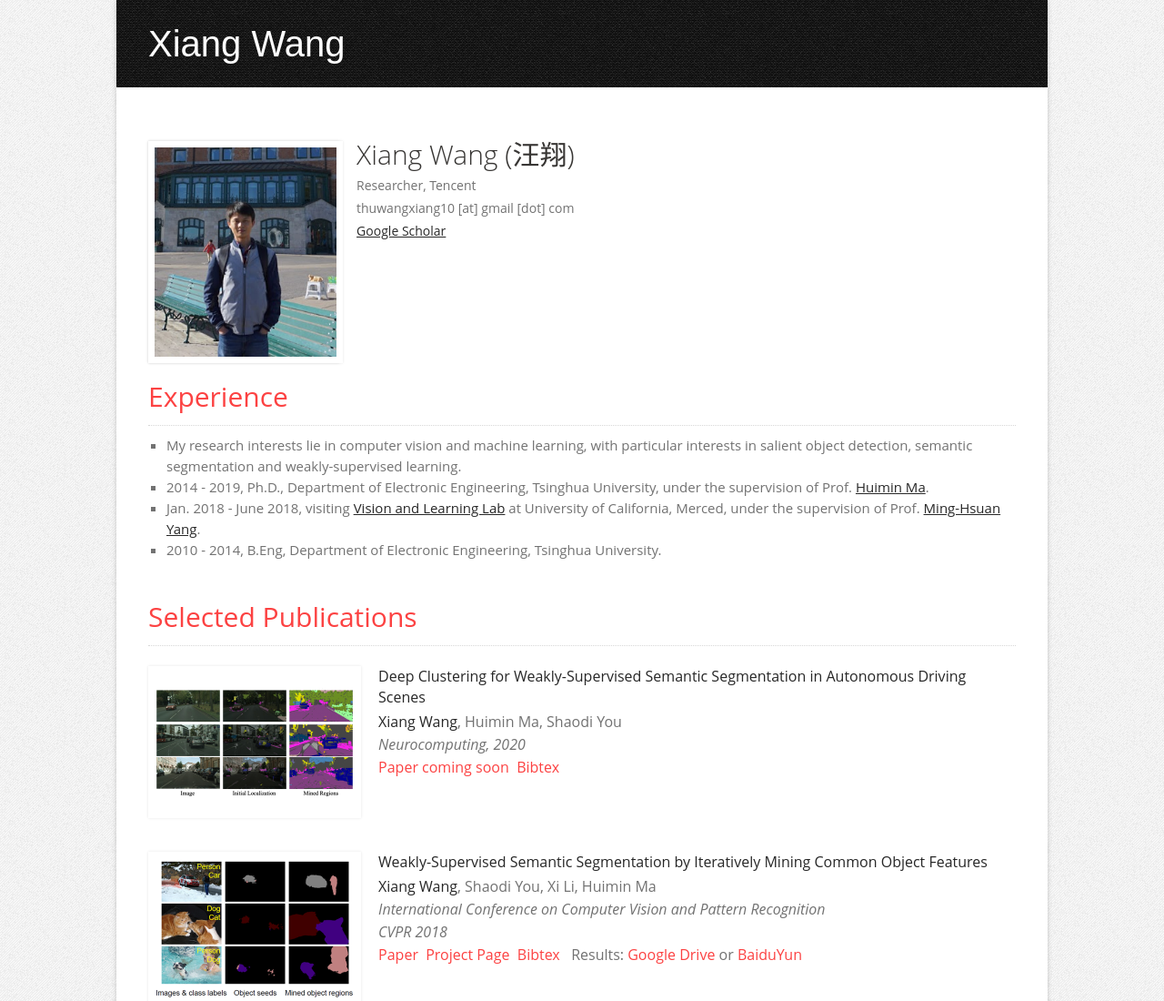
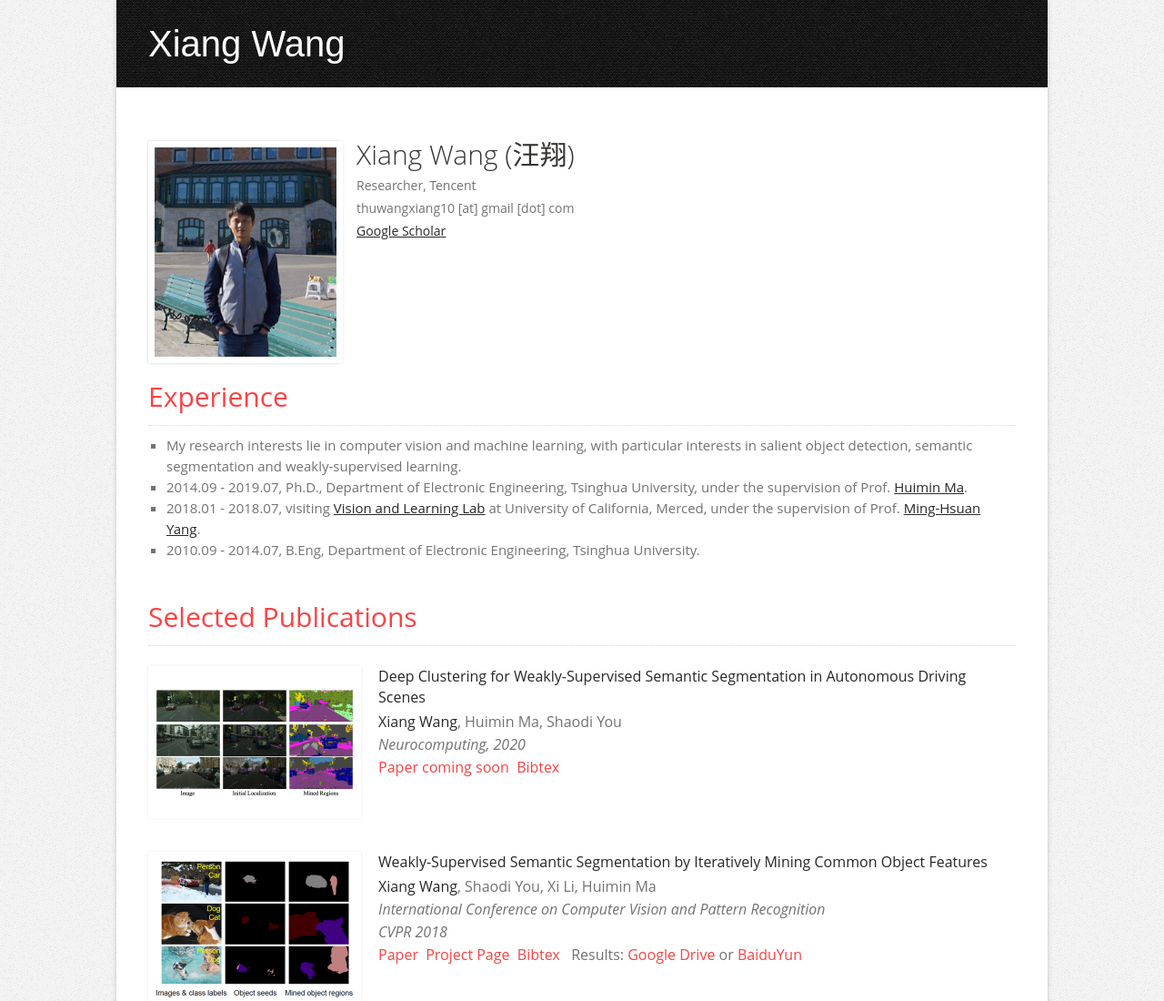
Before and after one commit to WangXiang10/wangxiang10.github.io, a plain HTML site: page index.html in a window 1280 px wide. Shown: the top 1100 px of the page at 91% size. Drawn offline with Linux system fonts and the light colour scheme.

Commit message:
Update index.html

```diff
--- a/index.html
+++ b/index.html
@@ -177,9 +177,9 @@
 			<p>
 			<ul>
 			<li>My research interests lie in computer vision and machine learning, with particular interests in salient object detection, semantic segmentation and weakly-supervised learning.</li>
-			<li>2014 - 2019, Ph.D., Department of Electronic Engineering, Tsinghua University, under the supervision of Prof. <a href="http://3dimage.ee.tsinghua.edu.cn/mhm" target="_blank">Huimin Ma</a>.</li>
-			<li>Jan. 2018 - June 2018, visiting <a href="http://vllab.ucmerced.edu/" target="_blank">Vision and Learning Lab</a> at University of California, Merced, under the supervision of Prof. <a href="http://faculty.ucmerced.edu/mhyang/" target="_blank">Ming-Hsuan Yang</a>.</li>
-			<li>2010 - 2014, B.Eng, Department of Electronic Engineering, Tsinghua University. </li>
+			<li>2014.09 - 2019.07, Ph.D., Department of Electronic Engineering, Tsinghua University, under the supervision of Prof. <a href="http://3dimage.ee.tsinghua.edu.cn/mhm" target="_blank">Huimin Ma</a>.</li>
+			<li>2018.01 - 2018.07, visiting <a href="http://vllab.ucmerced.edu/" target="_blank">Vision and Learning Lab</a> at University of California, Merced, under the supervision of Prof. <a href="http://faculty.ucmerced.edu/mhyang/" target="_blank">Ming-Hsuan Yang</a>.</li>
+			<li>2010.09 - 2014.07, B.Eng, Department of Electronic Engineering, Tsinghua University. </li>
 				</ul>
 			</p>
 			</div>
```
